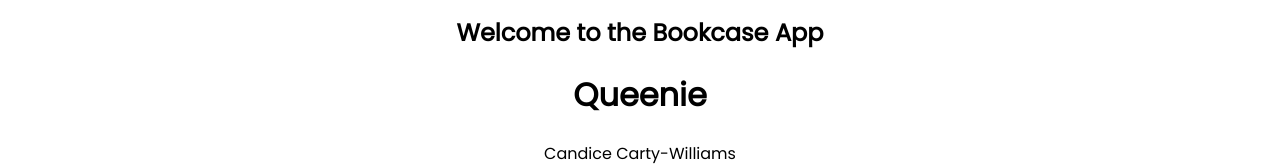
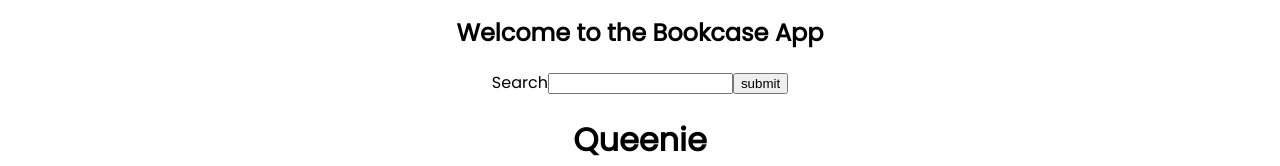
Before and after one commit to cbf-academy-modern-frontend-course/react-starter-files-Darlyn-Lurikah, a React (Create React App) app in the folder bookcase-app/: page / in a window 1280 px wide. Shown: the part 121-287 px from the top of the page. Built offline with nearby package versions, Linux system fonts and the light colour scheme.

Commit message:
Add search form to home page, displaying

```diff
--- a/bookcase-app/src/components/Homepage.js
+++ b/bookcase-app/src/components/Homepage.js
@@ -1,6 +1,7 @@
 import Header from './Header'
 import BookList from './BookList'
 import Book from './Book'
+import Search from './Search'
 
 
 function Homepage ({books, addBook}) {
@@ -9,6 +10,7 @@
         <div>
             <Header/>
               <h2>Welcome to the Bookcase App</h2>
+            <Search/>
             <BookList>
                 {books.map((book) =>
                 <Book key={book.id} book={book} addBook={addBook}/>)}
--- /dev/null
+++ b/bookcase-app/src/components/Search.js
@@ -0,0 +1,13 @@
+import React from "react";
+
+const Search = (props) => {
+    return (
+        <form>
+            <label>Search</label>
+            <input type="text" id="query" name="query"/>
+            <input type="submit" value="submit"/>
+        </form>
+    )
+}
+
+export default Search
```
